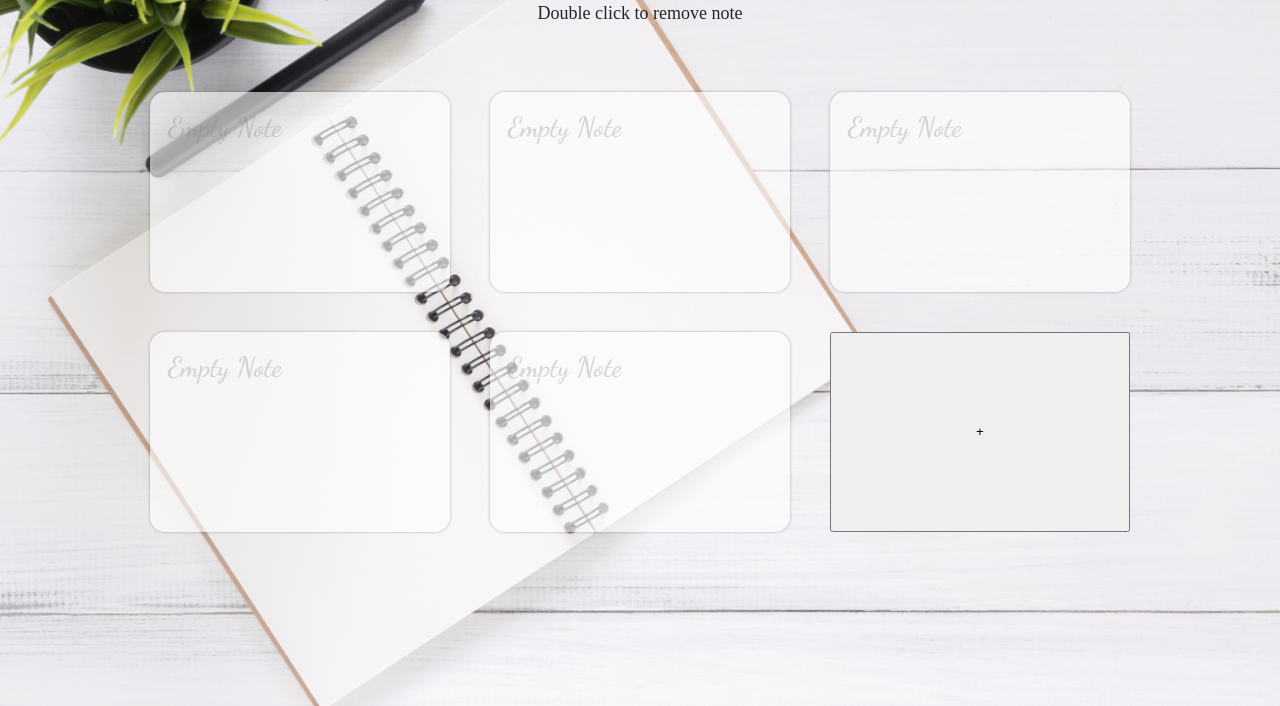
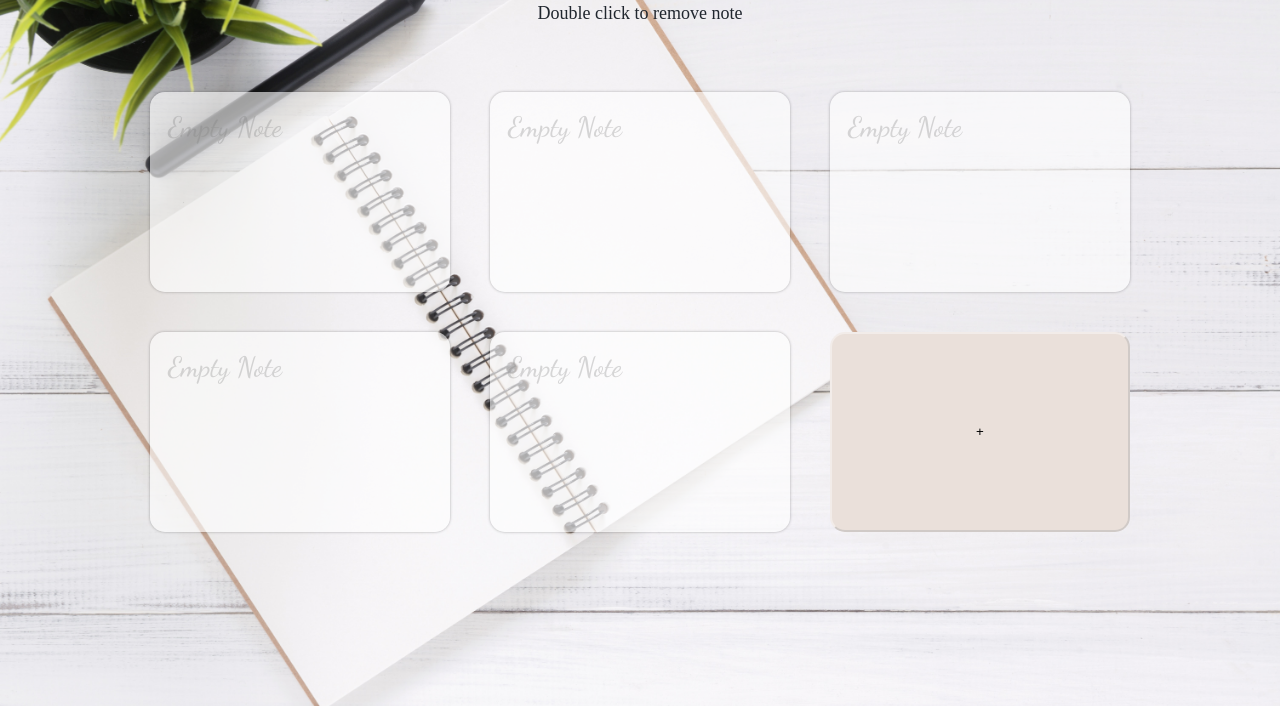
Before and after one commit to legit-develop/note-app, a plain HTML site: page index.html in a window 1280 px wide. Shown: the part 94-800 px from the top of the page. Drawn offline with Linux system fonts and the light colour scheme.

Commit message:
style the button

```diff
--- a/style.css
+++ b/style.css
@@ -51,3 +51,10 @@ body {
   box-shadow: 0 4px 14px rgba(0, 0, 0, 0.3);
   transition: all 300ms ease;
 }
+
+.btn {
+  height: 200px;
+  border-color: rgba(255, 255, 255, 0.4);
+  background: #eae0da;
+  border-radius: 15px;
+}
```
